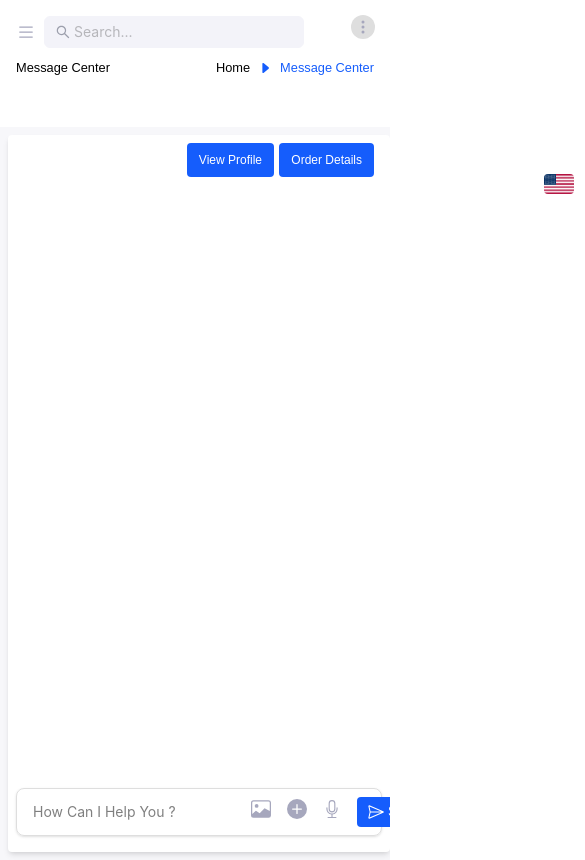
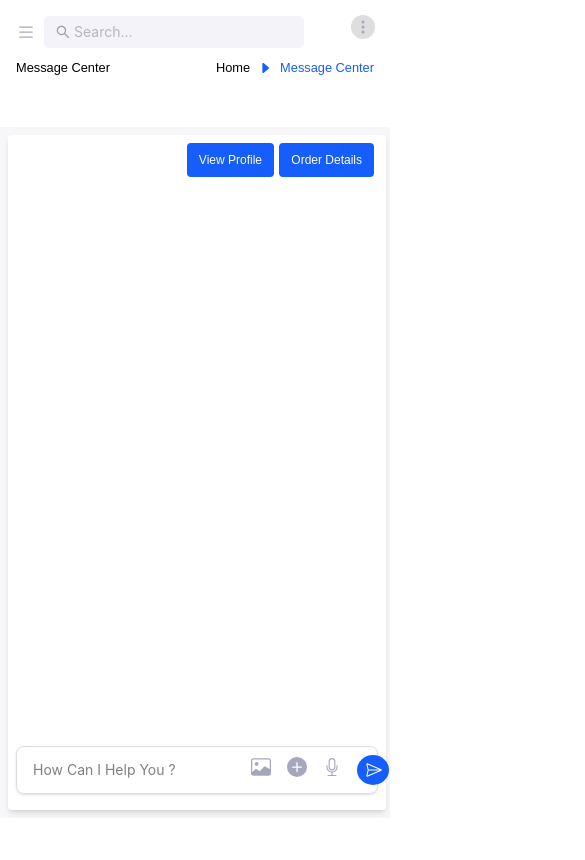
Before and after one commit to saadshahz/BuyPass, a React (Vite) app: page /chats in a window 390 px wide. Shown: the top 860 px of the page, 585 px wide, since content can reach past the window. Built offline with nearby package versions, Linux system fonts and the light colour scheme; grey boxes are pictures that could not be loaded.

Commit message:
UI changes

```diff
--- a/src/App.css
+++ b/src/App.css
@@ -285,7 +285,7 @@ html {
   .messages-parent {
     height: 85vh;
   }
-  .messages-parent .ant-col-16{
+  .messages-parent .ant-col-16 {
     width: 100%;
   }
   .chats-parent .message-content {
@@ -336,15 +336,24 @@ html {
   .header-btn {
     display: block;
   }
+  .chats-parent .message-content {
+    height: 100%;
+    width: 97vw;
+  }
   .header .header-menu-section {
     position: absolute;
     right: -100%;
     top: 10px;
     transition: 0.5s;
     top: 20%;
+    display: none;
   }
   .header .show-menu.header-menu-section {
     right: 10px;
+    display: flex;
+  }
+  .messages-parent {
+    height: 80vh;
   }
   .header .show-menu .header-menu-section-inner {
     width: 50px;
@@ -374,7 +383,7 @@ html {
   .cardShow.order-card {
     right: 0;
     bottom: 0px;
-    height: 97vh;
+    height: 90vh;
     z-index: 9999;
     padding-top: 51px;
     width: 60vw;
@@ -395,6 +404,9 @@ html {
   .showMenu.sidebar-parent {
     width: 100vw;
   }
+  .cardShow.order-card {
+    width: 70vw;
+  }
 }
 @media (max-width: 390px) {
   .customer-card {
@@ -402,6 +414,14 @@ html {
   }
   .cardShow.order-card {
     width: 80vw;
+  }
+  .send-btn span {
+    display: none;
+  }
+  .send-btn {
+    width: auto;
+    padding: 15px 10px 15px 6px;
+    border-radius: 50%;
   }
 }
 @media (max-width: 375px) {
--- a/src/components/Messages.jsx
+++ b/src/components/Messages.jsx
@@ -26,8 +26,8 @@ export default function Messages(props) {
             <button>
               <MicIconc />
             </button>
-            <button className="w-[70px] text-label text-white h-[30px] rounded flex justify-between px-2 items-center bg-blue-600">
-              <SendIcon fill="#fff" className={"rotate-45"} /> Send
+            <button className="send-btn w-[70px] text-label text-white h-[30px] rounded flex justify-between px-2 items-center bg-blue-600">
+              <SendIcon fill="#fff" className={"rotate-45"} /> <span>Send</span>
             </button>
           </Space>
         </div>
```
